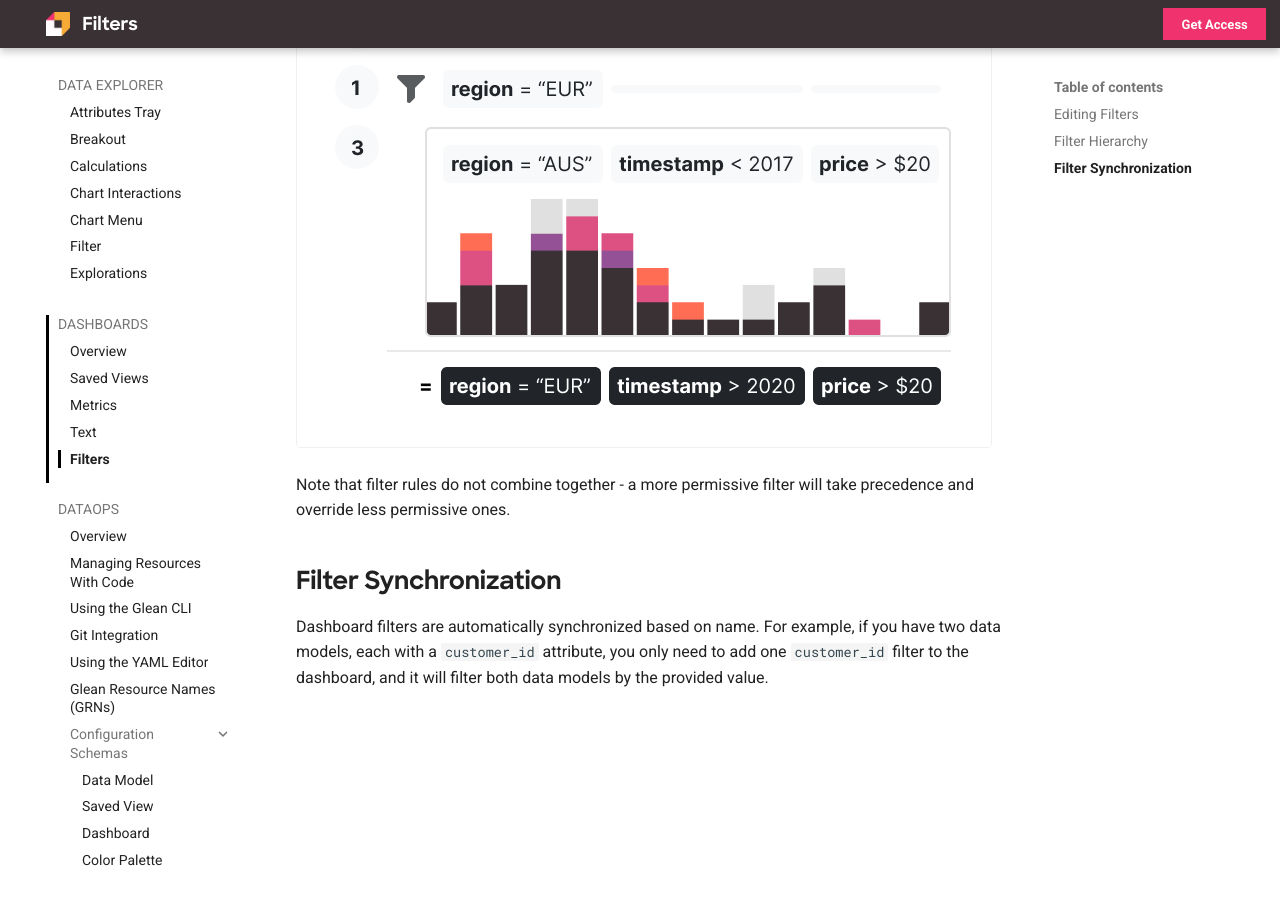
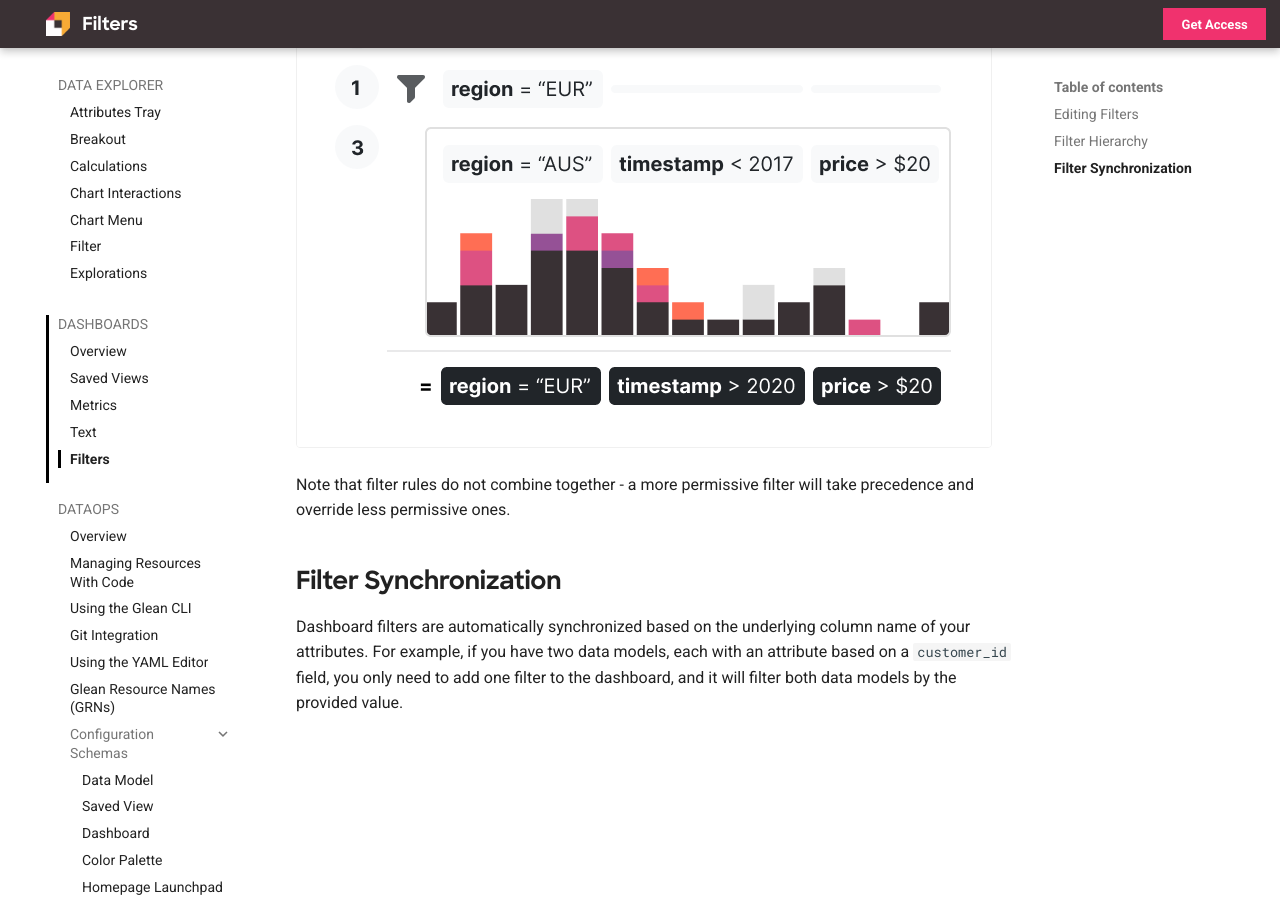
Before and after one commit to gleannyc/documentation, an MkDocs documentation site: the page built from docs/docs/dashboards/Filters.md, in a window 1280 px wide and 900 px high, scrolled down 876 px. Built offline with MkDocs 1.6.1 and Material for MkDocs 9.7.7, drawn with Linux system fonts in a browser that asks for light colours; before the commit the page ends 1750 px from its top, so only the background shows below that.

Commit message:
clarify filter sync

```diff
--- a/docs/docs/dashboards/Filters.md
+++ b/docs/docs/dashboards/Filters.md
@@ -6,6 +6,7 @@
 you can check the "Ignore Dashboard Filters" setting in their configuration menu.
 
 ## Editing Filters
+
 Filters can be added to the dashboard globally or to any section once there are
 charts or metrics which can be filtered. Click the `+` button then select the
 attribute or timestamp you wish to filter on. You can remove a filter by clicking
@@ -16,6 +17,7 @@
 load the dashboard.
 
 ## Filter Hierarchy
+
 Filters exist at three levels. When filters from different levels overlap,
 they are prioritized as such:
 
@@ -29,7 +31,7 @@
 take precedence and override less permissive ones.
 
 ## Filter Synchronization
-Dashboard filters are automatically synchronized based on name. For example, if
-you have two data models, each with a `customer_id` attribute, you only need to
-add one `customer_id` filter to the dashboard, and it will filter both data
+
+Dashboard filters are automatically synchronized based on the underlying column name of your attributes. For example, if you have two data models, each with an attribute based on a `customer_id` field, you only need to
+add one filter to the dashboard, and it will filter both data
 models by the provided value.
```
